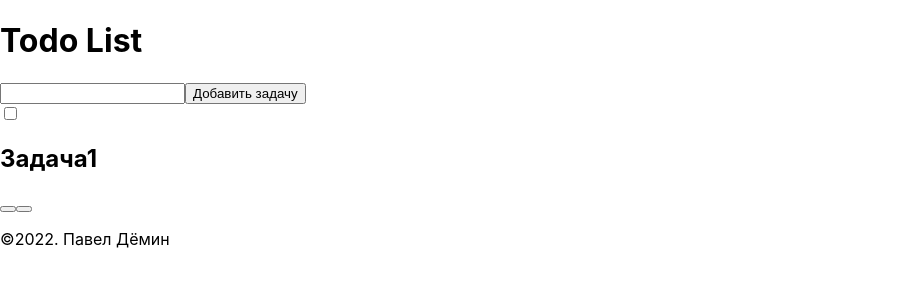
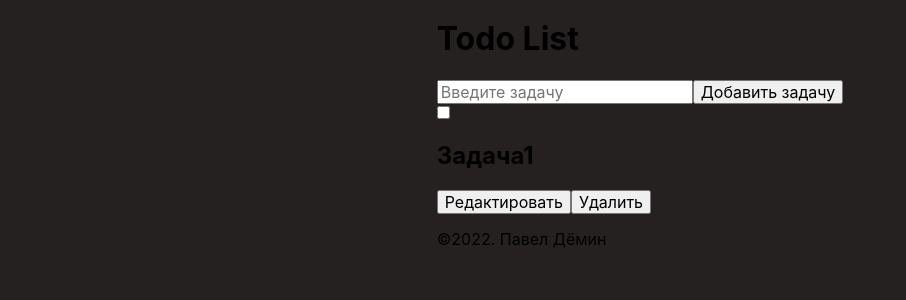
Before and after one commit to Tptechnician/TODO-LIST, a React (Create React App) app: page / in a window 1280 px wide. Shown: the top 300 px of the page, without its empty margins (0-906 px from the left). Built offline with nearby package versions, Linux system fonts and the light colour scheme.

Commit message:
adding scss files

```diff
--- a/package.json
+++ b/package.json
@@ -12,7 +12,7 @@
     "@types/react-dom": "^18.0.6",
     "mobx": "^6.6.2",
     "mobx-react-lite": "^3.4.0",
-    "node-sass": "^7.0.3",
+    "node-sass": "^6.0.0",
     "react": "^18.2.0",
     "react-dom": "^18.2.0",
     "react-scripts": "5.0.1",
@@ -22,6 +22,7 @@
   "scripts": {
     "start": "react-scripts start",
     "build": "react-scripts build",
+    "scss": "node-sass -w -r src/ src/index.css",
     "eject": "react-scripts eject"
   },
   "eslintConfig": {
--- a/src/App.scss
+++ /dev/null
@@ -1,38 +0,0 @@
-.App {
-  text-align: center;
-}
-
-.App-logo {
-  height: 40vmin;
-  pointer-events: none;
-}
-
-@media (prefers-reduced-motion: no-preference) {
-  .App-logo {
-    animation: App-logo-spin infinite 20s linear;
-  }
-}
-
-.App-header {
-  background-color: #282c34;
-  min-height: 100vh;
-  display: flex;
-  flex-direction: column;
-  align-items: center;
-  justify-content: center;
-  font-size: calc(10px + 2vmin);
-  color: white;
-}
-
-.App-link {
-  color: #61dafb;
-}
-
-@keyframes App-logo-spin {
-  from {
-    transform: rotate(0deg);
-  }
-  to {
-    transform: rotate(360deg);
-  }
-}
--- a/src/App.tsx
+++ /dev/null
@@ -1,19 +0,0 @@
-import React from 'react';
-import './App.scss';
-import Header from './Components/Header/Header';
-import Form from './Components/Form/Form';
-import TodoConteiner from './Components/TodoConteiner/TodoConteiner';
-import Footer from './Components/Footer/footer';
-
-function App() {
-  return (
-    <>
-      <Header />
-      <Form />
-      <TodoConteiner />
-      <Footer />
-    </>
-  );
-}
-
-export default App;
--- /dev/null
+++ b/src/Components/App/App.scss
@@ -0,0 +1,6 @@
+body {
+  background: rgb(37, 33, 33);
+  display: flex;
+  justify-content: center;
+  font-family: 'Inter', 'Helvetica Neue', 'sans-serif';
+}
--- /dev/null
+++ b/src/Components/App/App.tsx
@@ -0,0 +1,18 @@
+import React from 'react';
+import Header from '../Header/Header';
+import Form from '../Form/Form';
+import TodoConteiner from '../TodoConteiner/TodoConteiner';
+import Footer from '../Footer/footer';
+
+function App() {
+  return (
+    <>
+      <Header />
+      <Form />
+      <TodoConteiner />
+      <Footer />
+    </>
+  );
+}
+
+export default App;
--- a/src/Components/Form/Form.tsx
+++ b/src/Components/Form/Form.tsx
@@ -1,7 +1,7 @@
 export default function Form() {
   return (
     <form>
-      <input type="text" />
+      <input type="text" placeholder="Введите задачу" />
       <button type="submit">Добавить задачу</button>
     </form>
   );
--- a/src/Components/Header/Header.tsx
+++ b/src/Components/Header/Header.tsx
@@ -1,3 +1,3 @@
 export default function Header() {
-  return <h1>Todo List</h1>;
+  return <h1 className="header__title">Todo List</h1>;
 }
--- a/src/Components/TodoItem/TodoItem.tsx
+++ b/src/Components/TodoItem/TodoItem.tsx
@@ -1,10 +1,10 @@
 export default function TodoItem() {
   return (
-    <div>
+    <div className="todoItem">
       <input type="checkbox" className="" />
       <h2>Задача1</h2>
-      <button></button>
-      <button></button>
+      <button className="todoItem__editButton">Редактировать</button>
+      <button className="todoItem__deleteButton">Удалить</button>
     </div>
   );
 }
--- a/src/index.scss
+++ b/src/index.scss
@@ -1,13 +1,2 @@
-body {
-  margin: 0;
-  font-family: -apple-system, BlinkMacSystemFont, 'Segoe UI', 'Roboto', 'Oxygen',
-    'Ubuntu', 'Cantarell', 'Fira Sans', 'Droid Sans', 'Helvetica Neue',
-    sans-serif;
-  -webkit-font-smoothing: antialiased;
-  -moz-osx-font-smoothing: grayscale;
-}
-
-code {
-  font-family: source-code-pro, Menlo, Monaco, Consolas, 'Courier New',
-    monospace;
-}
+@import url(./vendor/normalize.scss);
+@import url(./Components/App/App.scss);
--- /dev/null
+++ b/src/vendor/fonts.scss
@@ -0,0 +1,26 @@
+@font-face {
+    font-family: 'Inter';
+    font-style:  normal;
+    font-weight: 400;
+    font-display: swap;
+    src: url("../fonts/Inter-Regular.woff2") format("woff2"),
+         url("../fonts/Inter-Regular.woff") format("woff");
+}
+
+@font-face {
+    font-family: 'Inter';
+    font-style:  normal;
+    font-weight: 500;
+    font-display: swap;
+    src: url("../fonts/Inter-Medium.woff2") format("woff2"),
+         url("../fonts/Inter-Medium.woff?") format("woff");
+}
+
+@font-face {
+    font-family: 'Inter';
+    font-style:  normal;
+    font-weight: 900;
+    font-display: swap;
+    src: url("../fonts/Inter-Black.woff2") format("woff2"),
+         url("../fonts/Inter-Black.woff") format("woff");
+}
--- /dev/null
+++ b/src/vendor/normalize.scss
@@ -0,0 +1,349 @@
+/*! normalize.css v8.0.1 | MIT License | github.com/necolas/normalize.css */
+
+/* Document
+   ========================================================================== */
+
+/**
+ * 1. Correct the line height in all browsers.
+ * 2. Prevent adjustments of font size after orientation changes in iOS.
+ */
+
+ html {
+  line-height: 1.15; /* 1 */
+  -webkit-text-size-adjust: 100%; /* 2 */
+}
+
+/* Sections
+   ========================================================================== */
+
+/**
+ * Remove the margin in all browsers.
+ */
+
+body {
+  margin: 0;
+}
+
+/**
+ * Render the `main` element consistently in IE.
+ */
+
+main {
+  display: block;
+}
+
+/**
+ * Correct the font size and margin on `h1` elements within `section` and
+ * `article` contexts in Chrome, Firefox, and Safari.
+ */
+
+h1 {
+  font-size: 2em;
+  margin: 0.67em 0;
+}
+
+/* Grouping content
+   ========================================================================== */
+
+/**
+ * 1. Add the correct box sizing in Firefox.
+ * 2. Show the overflow in Edge and IE.
+ */
+
+hr {
+  box-sizing: content-box; /* 1 */
+  height: 0; /* 1 */
+  overflow: visible; /* 2 */
+}
+
+/**
+ * 1. Correct the inheritance and scaling of font size in all browsers.
+ * 2. Correct the odd `em` font sizing in all browsers.
+ */
+
+pre {
+  font-family: monospace, monospace; /* 1 */
+  font-size: 1em; /* 2 */
+}
+
+/* Text-level semantics
+   ========================================================================== */
+
+/**
+ * Remove the gray background on active links in IE 10.
+ */
+
+a {
+  background-color: transparent;
+}
+
+/**
+ * 1. Remove the bottom border in Chrome 57-
+ * 2. Add the correct text decoration in Chrome, Edge, IE, Opera, and Safari.
+ */
+
+abbr[title] {
+  border-bottom: none; /* 1 */
+  text-decoration: underline; /* 2 */
+  text-decoration: underline dotted; /* 2 */
+}
+
+/**
+ * Add the correct font weight in Chrome, Edge, and Safari.
+ */
+
+b,
+strong {
+  font-weight: bolder;
+}
+
+/**
+ * 1. Correct the inheritance and scaling of font size in all browsers.
+ * 2. Correct the odd `em` font sizing in all browsers.
+ */
+
+code,
+kbd,
+samp {
+  font-family: monospace, monospace; /* 1 */
+  font-size: 1em; /* 2 */
+}
+
+/**
+ * Add the correct font size in all browsers.
+ */
+
+small {
+  font-size: 80%;
+}
+
+/**
+ * Prevent `sub` and `sup` elements from affecting the line height in
+ * all browsers.
+ */
+
+sub,
+sup {
+  font-size: 75%;
+  line-height: 0;
+  position: relative;
+  vertical-align: baseline;
+}
+
+sub {
+  bottom: -0.25em;
+}
+
+sup {
+  top: -0.5em;
+}
+
+/* Embedded content
+   ========================================================================== */
+
+/**
+ * Remove the border on images inside links in IE 10.
+ */
+
+img {
+  border-style: none;
+}
+
+/* Forms
+   ========================================================================== */
+
+/**
+ * 1. Change the font styles in all browsers.
+ * 2. Remove the margin in Firefox and Safari.
+ */
+
+button,
+input,
+optgroup,
+select,
+textarea {
+  font-family: inherit; /* 1 */
+  font-size: 100%; /* 1 */
+  line-height: 1.15; /* 1 */
+  margin: 0; /* 2 */
+}
+
+/**
+ * Show the overflow in IE.
+ * 1. Show the overflow in Edge.
+ */
+
+button,
+input { /* 1 */
+  overflow: visible;
+}
+
+/**
+ * Remove the inheritance of text transform in Edge, Firefox, and IE.
+ * 1. Remove the inheritance of text transform in Firefox.
+ */
+
+button,
+select { /* 1 */
+  text-transform: none;
+}
+
+/**
+ * Correct the inability to style clickable types in iOS and Safari.
+ */
+
+button,
+[type="button"],
+[type="reset"],
+[type="submit"] {
+  -webkit-appearance: button;
+}
+
+/**
+ * Remove the inner border and padding in Firefox.
+ */
+
+button::-moz-focus-inner,
+[type="button"]::-moz-focus-inner,
+[type="reset"]::-moz-focus-inner,
+[type="submit"]::-moz-focus-inner {
+  border-style: none;
+  padding: 0;
+}
+
+/**
+ * Restore the focus styles unset by the previous rule.
+ */
+
+button:-moz-focusring,
+[type="button"]:-moz-focusring,
+[type="reset"]:-moz-focusring,
+[type="submit"]:-moz-focusring {
+  outline: 1px dotted ButtonText;
+}
+
+/**
+ * Correct the padding in Firefox.
+ */
+
+fieldset {
+  padding: 0.35em 0.75em 0.625em;
+}
+
+/**
+ * 1. Correct the text wrapping in Edge and IE.
+ * 2. Correct the color inheritance from `fieldset` elements in IE.
+ * 3. Remove the padding so developers are not caught out when they zero out
+ *    `fieldset` elements in all browsers.
+ */
+
+legend {
+  box-sizing: border-box; /* 1 */
+  color: inherit; /* 2 */
+  display: table; /* 1 */
+  max-width: 100%; /* 1 */
+  padding: 0; /* 3 */
+  white-space: normal; /* 1 */
+}
+
+/**
+ * Add the correct vertical alignment in Chrome, Firefox, and Opera.
+ */
+
+progress {
+  vertical-align: baseline;
+}
+
+/**
+ * Remove the default vertical scrollbar in IE 10+.
+ */
+
+textarea {
+  overflow: auto;
+}
+
+/**
+ * 1. Add the correct box sizing in IE 10.
+ * 2. Remove the padding in IE 10.
+ */
+
+[type="checkbox"],
+[type="radio"] {
+  box-sizing: border-box; /* 1 */
+  padding: 0; /* 2 */
+}
+
+/**
+ * Correct the cursor style of increment and decrement buttons in Chrome.
+ */
+
+[type="number"]::-webkit-inner-spin-button,
+[type="number"]::-webkit-outer-spin-button {
+  height: auto;
+}
+
+/**
+ * 1. Correct the odd appearance in Chrome and Safari.
+ * 2. Correct the outline style in Safari.
+ */
+
+[type="search"] {
+  -webkit-appearance: textfield; /* 1 */
+  outline-offset: -2px; /* 2 */
+}
+
+/**
+ * Remove the inner padding in Chrome and Safari on macOS.
+ */
+
+[type="search"]::-webkit-search-decoration {
+  -webkit-appearance: none;
+}
+
+/**
+ * 1. Correct the inability to style clickable types in iOS and Safari.
+ * 2. Change font properties to `inherit` in Safari.
+ */
+
+::-webkit-file-upload-button {
+  -webkit-appearance: button; /* 1 */
+  font: inherit; /* 2 */
+}
+
+/* Interactive
+   ========================================================================== */
+
+/*
+ * Add the correct display in Edge, IE 10+, and Firefox.
+ */
+
+details {
+  display: block;
+}
+
+/*
+ * Add the correct display in all browsers.
+ */
+
+summary {
+  display: list-item;
+}
+
+/* Misc
+   ========================================================================== */
+
+/**
+ * Add the correct display in IE 10+.
+ */
+
+template {
+  display: none;
+}
+
+/**
+ * Add the correct display in IE 10.
+ */
+
+[hidden] {
+  display: none;
+}
```
Also changed, not shown: src/index.tsx (+3 -5 lines), 1 other file (tests, documents, lock files or other folders).
